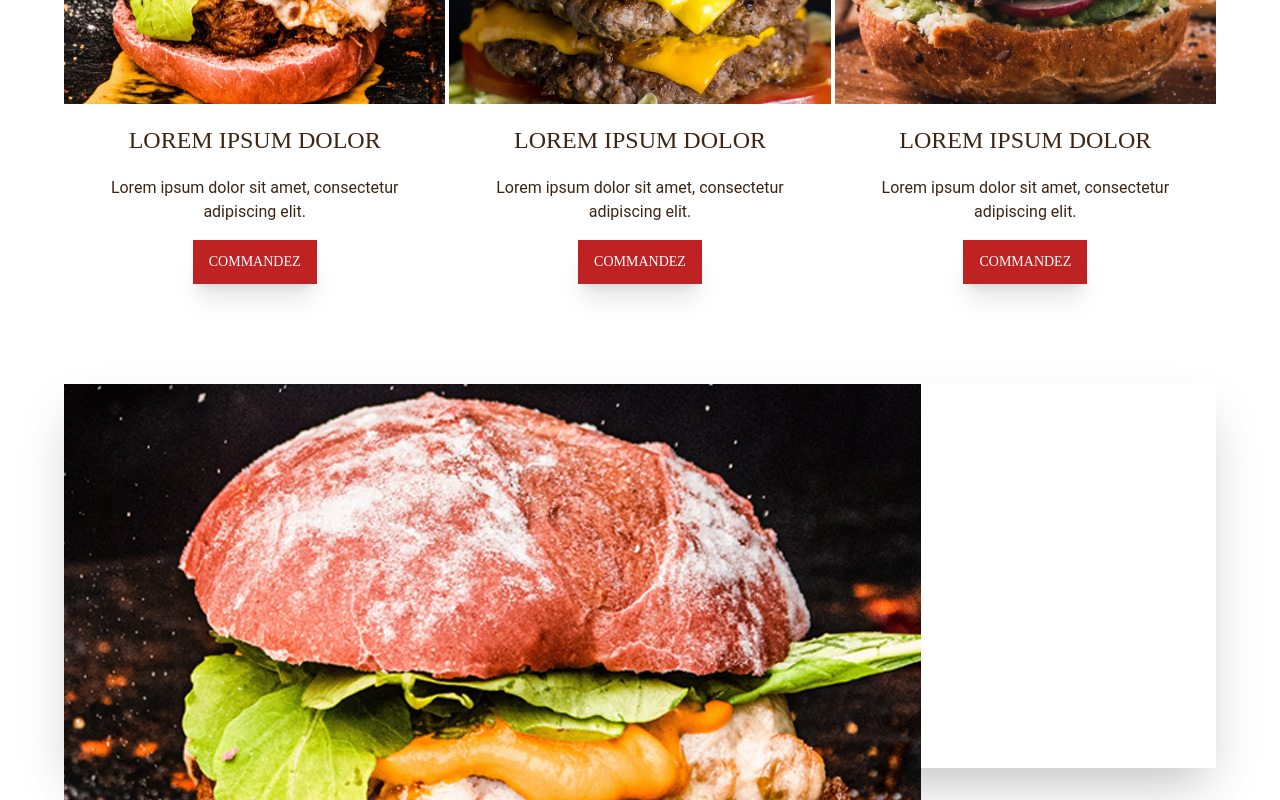
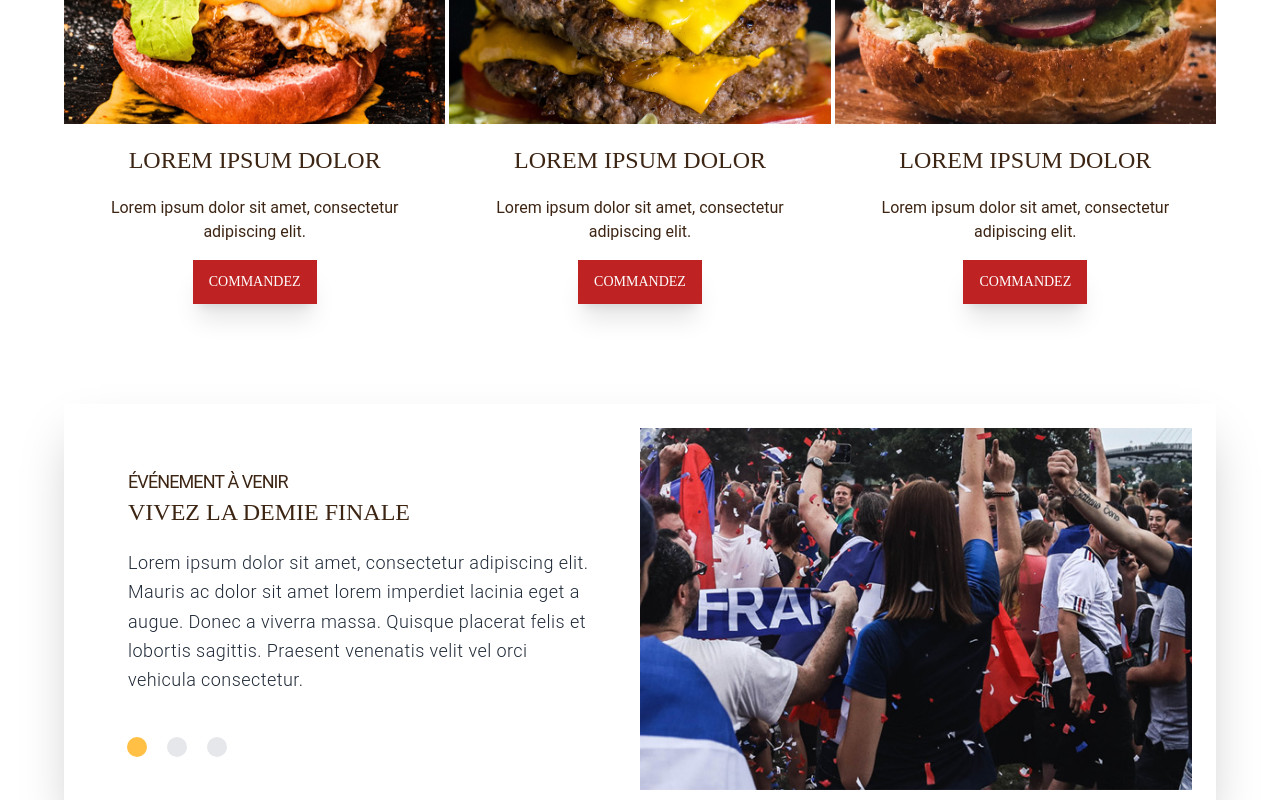
Before and after one commit to Ehouman09/react-projects-react-tailwind-buger-house, a React (Create React App) app: page / in a window 1280 px wide. Shown: the part 1660-2460 px from the top of the page. Built offline with nearby package versions, Linux system fonts and the light colour scheme.

Commit message:
End Slider

```diff
--- a/src/components/elements/Heading.js
+++ b/src/components/elements/Heading.js
@@ -6,11 +6,13 @@ export default function Heading(props) {
         children,
         variant,
         theme, //style
-        display
+        display,
+        alignement,
+        className
     } = props;
 
-    const defaultClass = "mt-t uppercase";
-    let font, color;
+    const defaultClass = "uppercase";
+    let font, color, align;
 
     switch (theme) {
         case "secondary":
@@ -19,6 +21,23 @@ export default function Heading(props) {
 
         default:
             font = "tracking-tighter";
+            break;
+    }
+
+
+    switch (alignement) {
+        case "center":
+            align = "justify-center";
+            break;
+        case "right":
+            align = "justify-end";
+            break;
+        case "left":
+            align = "justify-start";
+            break;
+
+        default:
+            align = "center";
             break;
     }
 
@@ -36,15 +55,22 @@ export default function Heading(props) {
     switch (variant) {
         case "h3":
         return (
-            <div className='flex items-center justify-center my-5'>
-               <h3 className={ ` text-2xl ${defaultClass} ${font} ${color}` }>  {children} </h3>
+            <div className={ ` flex ${align}` }>
+               <h3 className={ ` text-2xl ${className} ${defaultClass} ${font} ${color}` }>  {children} </h3>
+            </div>
+          );
+
+        case "h4":
+        return (
+            <div className={ ` flex ${align}` }>
+               <h4 className={ ` text-lg ${className} ${defaultClass} ${font} ${color}` }>  {children} </h4>
             </div>
           );
 
         default:
             return (
-                <div className='flex items-center justify-center my-5'>
-                   <h2 className={  `${ theme === "secondary" ? "text-5xl" : "text-3xl"} ${defaultClass} ${font} ${color}` }>  {children} </h2>
+                <div className={ ` flex ${align}` }>
+                   <h2 className={  `${ theme === "secondary" ? "text-5xl" : "text-3xl"} ${className} ${defaultClass} ${font} ${color}` }>  {children} </h2>
                 </div>
             );
     }
--- a/src/components/marketing/pageSection/EventCard.js
+++ b/src/components/marketing/pageSection/EventCard.js
@@ -3,25 +3,82 @@ import Container from '../../elements/Container';
 import AliceCarousel from 'react-alice-carousel';
 //import 'react-alice-carousel/lib/alice-carousel.css';
 import  '../../../css/carousel.css';
-import Product1 from '../../../medias/images/products/product-1.jpg';
+import SlideImg1 from '../../../medias/images/photos/dorian-hurst-d-igN2ptyC8-unsplash.jpg';
+import SlideImg2 from '../../../medias/images/products/product-1.jpg';
+import SlideImg3 from '../../../medias/images/products/product-2.jpg';
+
+import Heading from '../../elements/Heading';
+
+const Slide = ({children, image, category, title }) => {
+
+  return (
+    <div className="grid grid-cols-2 p-6">
+      <div className="p-10 mb-10">
+      <Heading variant="h4" alignement="left">
+        { category }
+      </Heading>
+      <Heading theme="secondary" variant="h3" alignement="left" className="mb-5">
+      { title }
+      </Heading>
+      <p className='tracking-wide text-lg leading-relaxed font-light text-gray-800'>{ children } </p>
+      </div>
+      <div className="relative w-full h-full">
+      <img
+        className="bg-primary absolute top-0 left-0 w-full h-full object-cover z-0 object-bottom"
+        src={ image }
+        alt="Slide Im 1"
+        />
+      </div>
+    </div>
+  );
+
+
+}
+
 
 
 export default function EventCard() {
 
 
-  const handleDragStart = (e) => e.preventDefault();
+  const items = [
+   <Slide
+    image={SlideImg1}
+    category="Événement à venir"
+    title="Vivez la demie finale"
+   >
+    Lorem ipsum dolor sit amet, consectetur adipiscing elit. Mauris ac dolor
+        sit amet lorem imperdiet lacinia eget a augue. Donec a viverra massa.
+        Quisque placerat felis et lobortis sagittis. Praesent venenatis velit
+        vel orci vehicula consectetur.
+   </Slide>,
+   <Slide
+   image={SlideImg2}
+   category="Nouveau Buger"
+   title="Découvrez le Killer Buger"
+  >
+   Lorem ipsum dolor sit amet, consectetur adipiscing elit. Mauris ac dolor
+       sit amet lorem imperdiet lacinia eget a augue. Donec a viverra massa.
+       Quisque placerat felis et lobortis sagittis. Praesent venenatis velit
+       vel orci vehicula consectetur.
+  </Slide>,
+  <Slide
+  image={SlideImg3}
+  category="Nouvelle Recette"
+  title="Le Végébuger arrive"
+ >
+  Lorem ipsum dolor sit amet, consectetur adipiscing elit. Mauris ac dolor
+      sit amet lorem imperdiet lacinia eget a augue. Donec a viverra massa.
+      Quisque placerat felis et lobortis sagittis. Praesent venenatis velit
+      vel orci vehicula consectetur.
+ </Slide>,
+  ];
 
-
-  const items = [
-    <img src={ Product1 } onDragStart={handleDragStart} role="presentation" />,
-    <img src={ Product1 }  onDragStart={handleDragStart} role="presentation" />,
-    <img src={ Product1 }  onDragStart={handleDragStart} role="presentation" />,
-  ];
+  const number = [1, 2, 3, 4];
 
   return (
     <Container>
-        <div className='shadow-2xl mb-20 h-96'>
-          <AliceCarousel mouseTracking disableButtonsControls items={items} />
+        <div className='shadow-2xl mb-20'>
+          <AliceCarousel mouseTracking disableButtonsControls infinite items={items} />
         </div>
      </Container>
   )
--- a/src/components/marketing/pageSection/Products.js
+++ b/src/components/marketing/pageSection/Products.js
@@ -10,9 +10,9 @@ import Product3 from '../../../medias/images/products/product-3.jpg';
 export default function Products() {
   return (
     <Container>
-      <HeadingTitle variant="h3">Toujours des délicieuux burgers</HeadingTitle>
+      <HeadingTitle variant="h3" >Toujours des délicieuux burgers</HeadingTitle>
 
-      <Heading theme="secondary">Choisissez et savourez</Heading>
+      <Heading theme="secondary" className="my-5">Choisissez et savourez</Heading>
 
       <p className="text-center">
         Lorem ipsum dolor sit amet, consectetur adipiscing elit. Mauris ac dolor
@@ -33,7 +33,7 @@ export default function Products() {
             />
           </div>
           <div className="flex flex-col items-center justify-center px-5 pb-5">
-            <Heading variant="h3" theme="secondary">
+            <Heading variant="h3" theme="secondary" className="my-5">
               Lorem ipsum dolor
             </Heading>
             <p className="text-center">
@@ -57,7 +57,7 @@ export default function Products() {
             />
           </div>
           <div className="flex flex-col items-center justify-center px-5 pb-5">
-            <Heading variant="h3" theme="secondary">
+            <Heading variant="h3" theme="secondary" className="my-5">
               Lorem ipsum dolor
             </Heading>
             <p className="text-center">
@@ -81,7 +81,7 @@ export default function Products() {
             />
           </div>
           <div className="flex flex-col items-center justify-center px-5 pb-5">
-            <Heading variant="h3" theme="secondary">
+            <Heading variant="h3" theme="secondary" className="my-5">
               Lorem ipsum dolor
             </Heading>
             <p className="text-center">
--- a/src/css/carousel.css
+++ b/src/css/carousel.css
@@ -38,9 +38,9 @@
 	 white-space: normal;
 	 line-height: 0;
 }
- .alice-carousel__stage-item * {
+ /* .alice-carousel__stage-item * {
 	 line-height: initial;
-}
+} */
  .alice-carousel__stage-item.__hidden {
 	 opacity: 0;
 	 overflow: hidden;
@@ -136,6 +136,9 @@
 	 padding: 0;
 	 list-style: none;
 	 text-align: center;
+	 position: absolute;
+	 bottom: 50px;
+	 left: 63px;
 }
  .alice-carousel__dots > li {
 	 display: inline-block;
```
Also changed, not shown: src/medias/images/photos/dorian-hurst-d-igN2ptyC8-unsplash.jpg (added).
